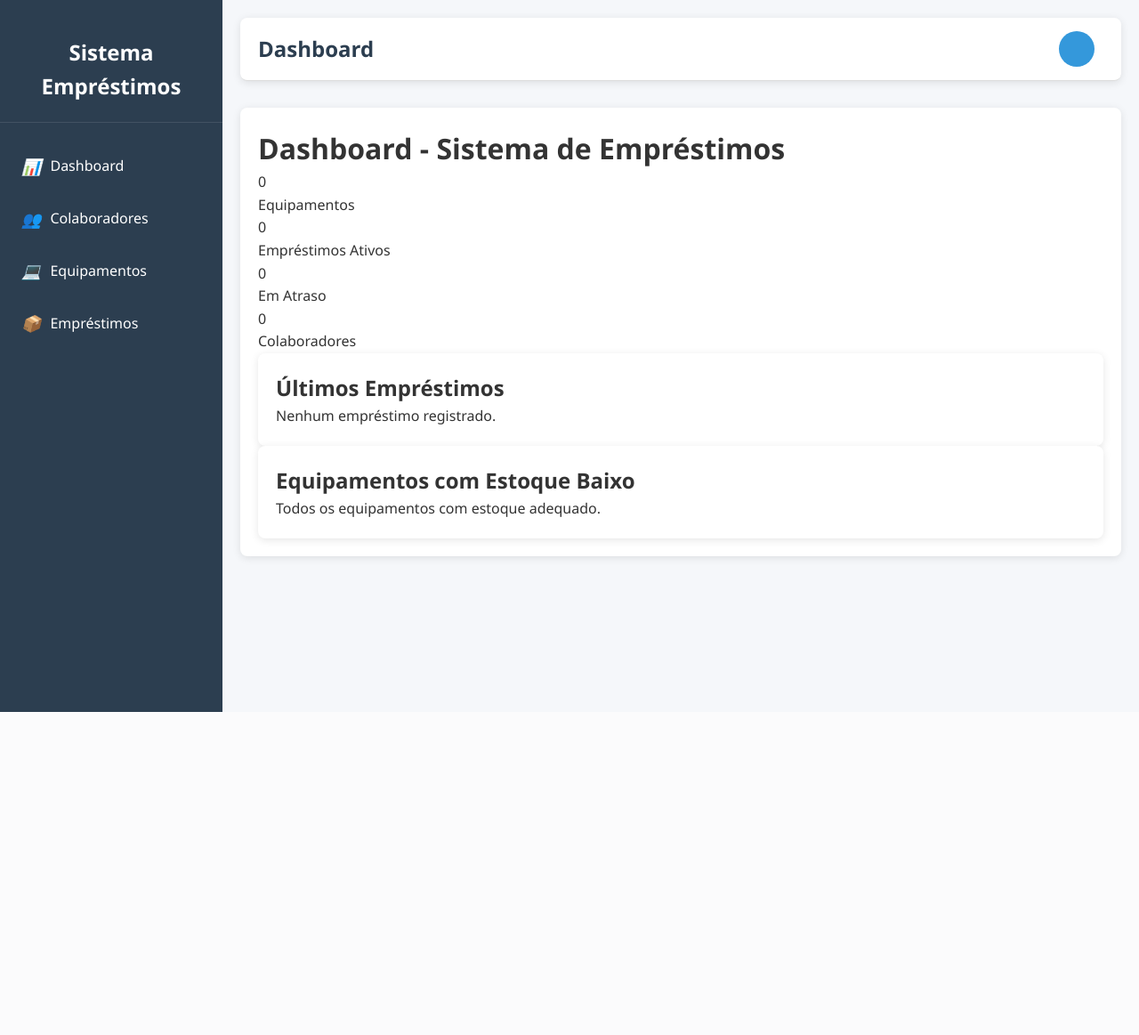
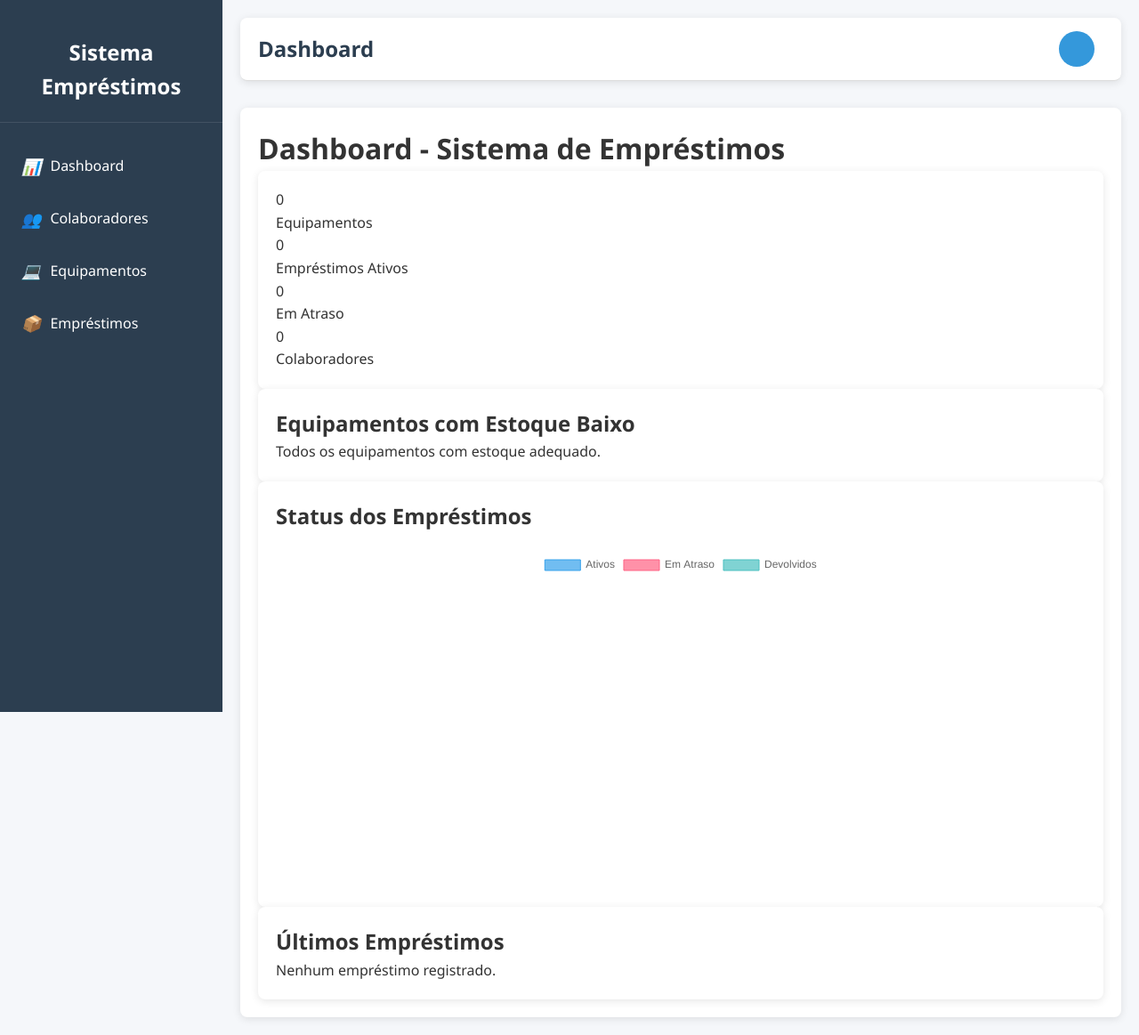
Before and after one commit to CassioHMA/projeto_imersao, a Django app: page / in a window 1280 px wide. Shown: the whole page at 89% size. Before the commit the page ends 800 px from the top, so only its background shows below. Run offline with Django 5.2, Linux system fonts and the light colour scheme; data that the repository does not hold is empty.

Commit message:
funcionalidades ok

```diff
--- a/Projeto_imersaos/templates/base.html
+++ b/Projeto_imersaos/templates/base.html
@@ -74,5 +74,6 @@
     </script>
 
 
+    <script src="https://cdnjs.cloudflare.com/ajax/libs/Chart.js/4.4.1/chart.umd.min.js"></script>
 </body>
 </html>
--- a/Projeto_imersaos/templates/partials/dashboard.html
+++ b/Projeto_imersaos/templates/partials/dashboard.html
@@ -8,6 +8,7 @@
     <div class="section-content active" id="dashboard">
     <h1>Dashboard - Sistema de Empréstimos</h1>
 
+    <div class ="card">
     <div class="stats">
         <div class="stat-card">
             <div class="stat-number">{{ total_equipamentos }}</div>
@@ -26,28 +27,9 @@
             <div>Colaboradores</div>
         </div>
     </div>
+    </div>
 
-    <div class="grid">
-        <div class="card">
-            <h2>Últimos Empréstimos</h2>
-            {% if ultimos_emprestimos %}
-                {% for emprestimo in ultimos_emprestimos %}
-                    <div class="list-item">
-                        <strong>{{ emprestimo.colaborador.nome }}</strong> -
-                        {{ emprestimo.equipamento.nome }}
-                        <span class="badge badge-{{ emprestimo.status }}">
-                            {{ emprestimo.status }}
-                        </span>
-                        <br>
-                        <small>{{ emprestimo.data_emprestimo|date:"d/m/Y H:i" }}</small>
-                    </div>
-                {% endfor %}
-            {% else %}
-                <p>Nenhum empréstimo registrado.</p>
-            {% endif %}
-        </div>
-
-        <div class="card">
+    <div class="card">
             <h2>Equipamentos com Estoque Baixo</h2>
             {% if equipamentos_estoque_baixo %}
                 {% for equipamento in equipamentos_estoque_baixo %}
@@ -62,7 +44,82 @@
                 <p>Todos os equipamentos com estoque adequado.</p>
             {% endif %}
         </div>
+
+        <div class="card">
+            <h2>Status dos Empréstimos</h2>
+            <div style="width: 85%; max-width: 400px; margin: auto; padding: 20px;">
+                <canvas id="emprestimosStatusChart"></canvas>
+            </div>
+        </div>
     </div>
+
+<div class="grid">
+        <div class="card">
+            <h2>Últimos Empréstimos</h2>
+            {% if ultimos_emprestimos %}
+                {% for emprestimo in ultimos_emprestimos %}
+                    <div class="list-item">
+                        <strong>{{ emprestimo.colaborador.nome }}</strong> -
+                        {{ emprestimo.equipamento.nome }}
+                        <span class="badge badge-{{ emprestimo.status }}">
+                            {{ emprestimo.get_status_display }}
+                        </span>
+                        <br>
+                        <small>{{ emprestimo.data_emprestimo|date:"d/m/Y H:i" }}</small>
+                    </div>
+                {% endfor %}
+            {% else %}
+                <p>Nenhum empréstimo registrado.</p>
+            {% endif %}
+        </div>
+
+
+
+<script>
+document.addEventListener('DOMContentLoaded', function() {
+    const ctx = document.getElementById('emprestimosStatusChart');
+    if (ctx) {
+        const chartData = JSON.parse('{{ emprestimo_status_json|escapejs }}');
+
+        new Chart(ctx.getContext('2d'), {
+            type: 'pie',
+            data: {
+                labels: ['Ativos', 'Em Atraso', 'Devolvidos'],
+                datasets: [{
+                    label: 'Status dos Empréstimos',
+                    data: [
+                        chartData.ativos,
+                        chartData.em_atraso,
+                        chartData.devolvidos
+                    ],
+                    backgroundColor: [
+                        'rgba(54, 162, 235, 0.7)', // Blue
+                        'rgba(255, 99, 132, 0.7)',   // Red
+                        'rgba(75, 192, 192, 0.7)'    // Green
+                    ],
+                    borderColor: [
+                        'rgba(54, 162, 235, 1)',
+                        'rgba(255, 99, 132, 1)',
+                        'rgba(75, 192, 192, 1)'
+                    ],
+                    borderWidth: 1
+                }]
+            },
+            options: {
+                responsive: true,
+                plugins: {
+                    legend: {
+                        position: 'top',
+                    },
+                    title: {
+                        display: false,
+                    }
+                }
+            }
+        });
+    }
+});
+</script>
 </div>
 </div>
 {% endblock %}
--- a/Projeto_imersaos/views.py
+++ b/Projeto_imersaos/views.py
@@ -234,18 +234,24 @@ def marcar_devolucao_view(request, pk):
 # Dashboard e relatórios
 def dashboard(request):
     total_equipamentos = Equipamento.objects.count()
-    total_emprestimos_ativos = EmprestimoEquipamento.objects.filter(status='ativo').count()
-    total_emprestimos_atraso = EmprestimoEquipamento.objects.filter(status='em_atraso').count()
     total_colaboradores = Colaborador.objects.count()
+
+    # Dados para o gráfico de status de empréstimos
+    emprestimo_status_data = {
+        'ativos': EmprestimoEquipamento.objects.filter(status='ativo').count(),
+        'em_atraso': EmprestimoEquipamento.objects.filter(status='em_atraso').count(),
+        'devolvidos': EmprestimoEquipamento.objects.filter(status='devolvido').count(),
+    }
 
     ultimos_emprestimos = EmprestimoEquipamento.objects.select_related('equipamento', 'colaborador').order_by('-data_emprestimo')[:5]
     equipamentos_estoque_baixo = Equipamento.objects.filter(estoque__lt=5)
 
     context = {
         'total_equipamentos': total_equipamentos,
-        'total_emprestimos_ativos': total_emprestimos_ativos,
-        'total_emprestimos_atraso': total_emprestimos_atraso,
         'total_colaboradores': total_colaboradores,
+        'total_emprestimos_ativos': emprestimo_status_data['ativos'], # Manter para os cards
+        'total_emprestimos_atraso': emprestimo_status_data['em_atraso'], # Manter para os cards
+        'emprestimo_status_json': json.dumps(emprestimo_status_data),
         'ultimos_emprestimos': ultimos_emprestimos,
         'equipamentos_estoque_baixo': equipamentos_estoque_baixo,
     }
```
